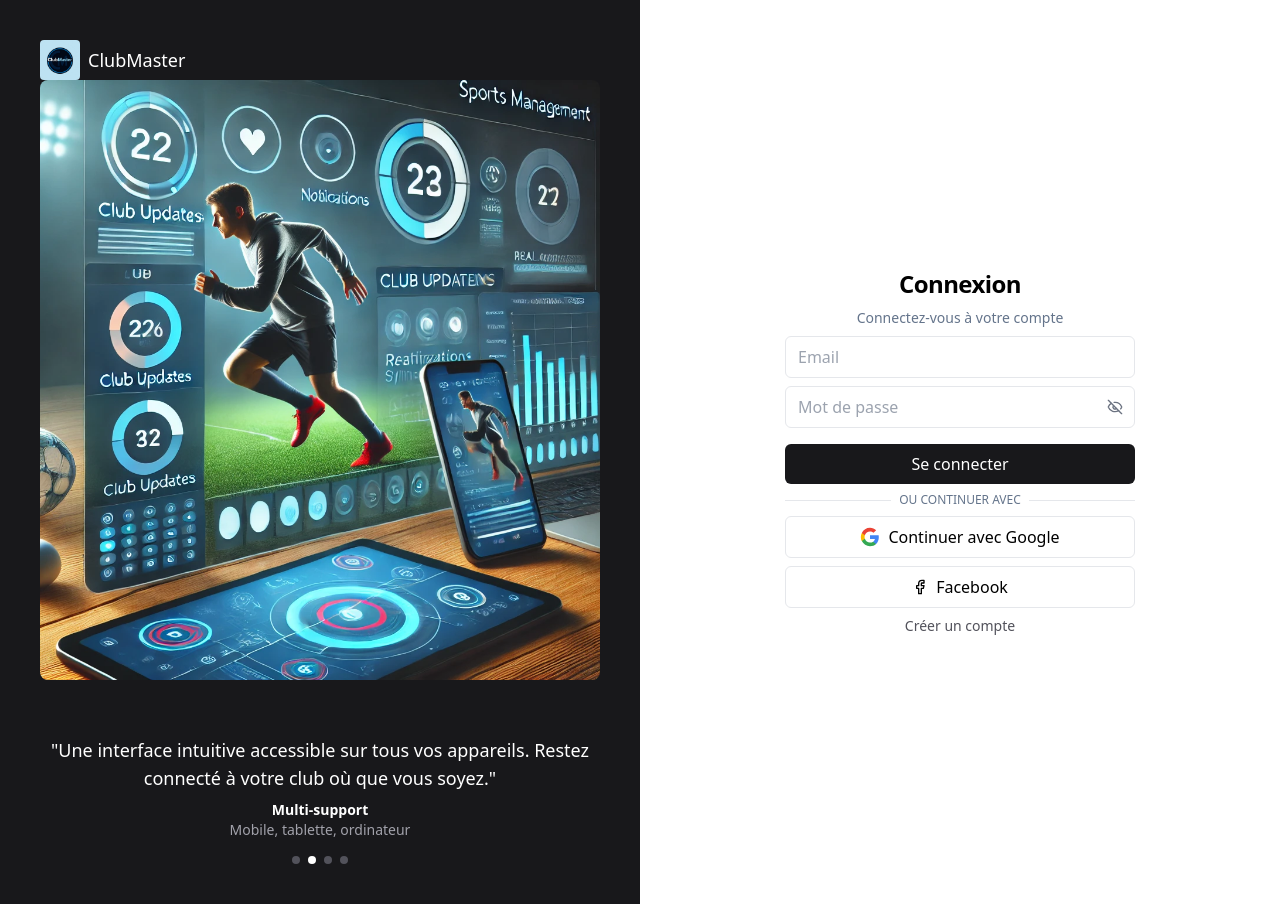
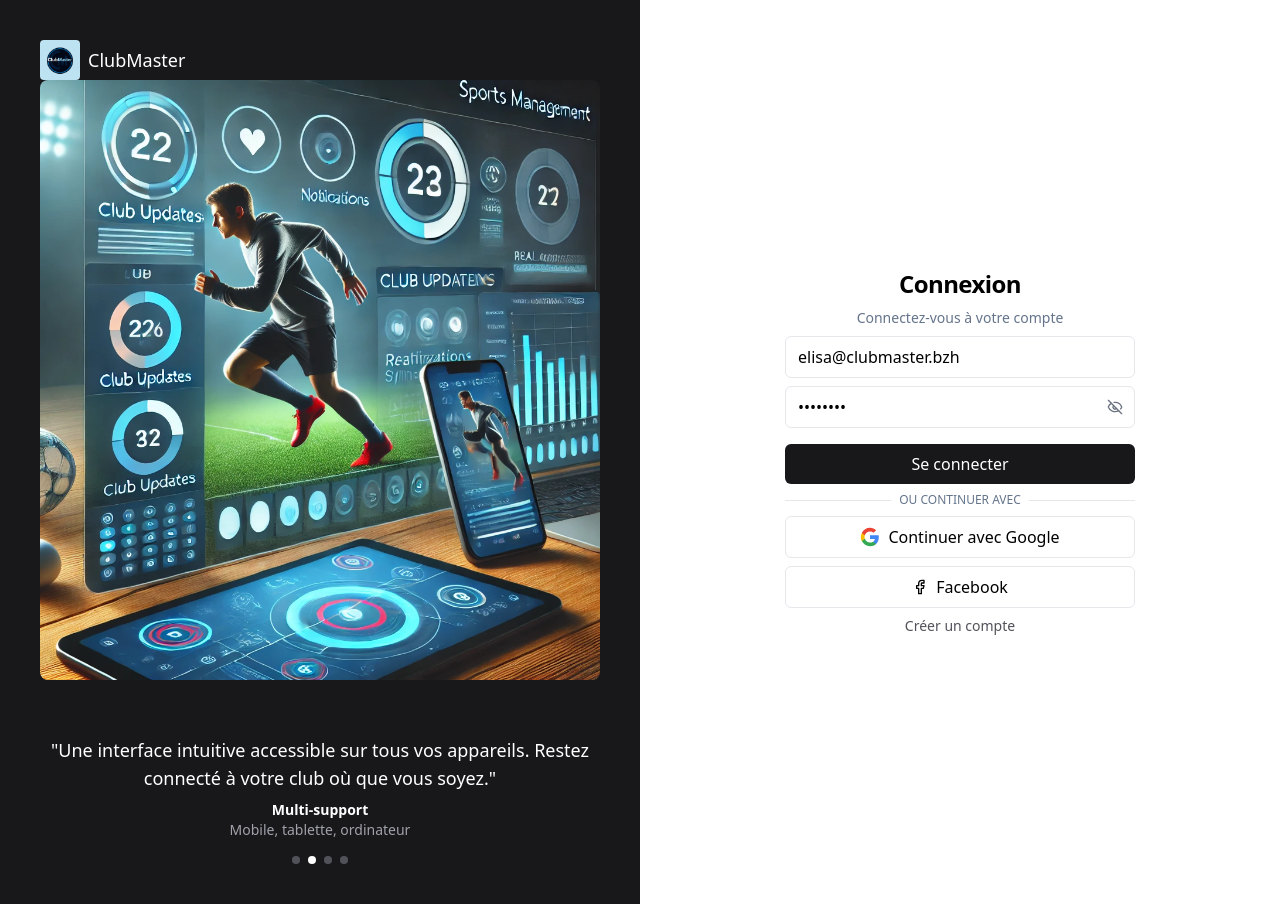
Before and after one commit to TigrouForMatic/ClubMaster, a React (Vite) app in the folder APP/ClubMaster-APP/: page /auth/login in a window 1280 px wide. Built offline with nearby package versions, Linux system fonts and the light colour scheme.

Commit message:
Bug : MembershipSigned Send Button + Ergo maxRequestJoin

```diff
--- a/APP/ClubMaster-APP/src/components/Authentification/AuthForm.jsx
+++ b/APP/ClubMaster-APP/src/components/Authentification/AuthForm.jsx
@@ -16,10 +16,10 @@ const passwordRules = [
 
 function AuthForm() {
   const [isLogin, setIsLogin] = useState(true);
-  // const [login, setLogin] = useState('elisa@clubmaster.bzh');
-  // const [password, setPassword] = useState('Test1234');
-  const [login, setLogin] = useState('');
-  const [password, setPassword] = useState('');
+  const [login, setLogin] = useState('elisa@clubmaster.bzh');
+  const [password, setPassword] = useState('Test1234');
+  // const [login, setLogin] = useState('');
+  // const [password, setPassword] = useState('');
   const [confirmPassword, setConfirmPassword] = useState('');
   const [error, setError] = useState('');
   const [showPassword, setShowPassword] = useState(false);
--- a/APP/ClubMaster-APP/src/components/ClubOptions/FindClubOption.jsx
+++ b/APP/ClubMaster-APP/src/components/ClubOptions/FindClubOption.jsx
@@ -5,7 +5,7 @@ import api from '../../js/App/Api';
 import { Search, MapPin, Building2 } from 'lucide-react';
 import ModalSignedMembershipForm from '../Modale/ModalSignedMembershipForm';
 
-const ClubCard = React.memo(({ club, onClick }) => (
+const ClubCard = React.memo(({ club, onClick, maxRequestToJoin }) => (
   <div
     onClick={() => onClick(club)}
     className="group relative flex cursor-pointer items-center justify-between rounded-lg border p-4 hover:bg-gray-50 transition-colors"
@@ -19,7 +19,7 @@ const ClubCard = React.memo(({ club, onClick }) => (
         <span className="text-xs text-blue-500">Demande envoyée</span>
       </div>
     )}
-    {!club.request && (
+    {!club.request && maxRequestToJoin <= 4 && (
       <div className="ml-4 md:opacity-0 md:group-hover:opacity-100 transition-opacity">
         <span className="text-xs text-muted-foreground">Cliquer pour rejoindre</span>
       </div>
@@ -211,7 +211,7 @@ const FindClubOption = () => {
           <div className="p-4 space-y-4">
             {currentClubs.length > 0 ? (
               currentClubs.map((club) => (
-                <ClubCard key={club.id} club={club} onClick={() => {
+                <ClubCard key={club.id} club={club} maxRequestToJoin={maxRequestToJoin} onClick={() => {
                   if (maxRequestToJoin <= 4) {
                     if (!club.request) {
                       setSelectedClub(club);
--- a/APP/ClubMaster-APP/src/components/Modale/ModalSignedMembershipForm.jsx
+++ b/APP/ClubMaster-APP/src/components/Modale/ModalSignedMembershipForm.jsx
@@ -23,12 +23,13 @@ const ModalSignedMembershipForm = ({ isOpen, onClose, club, membershipForm, onSu
                     membershipFormId: membershipForm.id,
                     loginid: currentUser.id
                 });
-                onSubmit(club.id);
-                handleClose();
             } catch (err) {
                 console.error('Erreur lors de la récupération des signatures:', err.message);
             }
         }
+
+        onSubmit(club.id);
+        handleClose();
     };
 
     const handleClose = useCallback(() => {
@@ -74,7 +75,7 @@ const ModalSignedMembershipForm = ({ isOpen, onClose, club, membershipForm, onSu
                             </svg>
                         </button>
                         <h2 className="text-2xl font-semibold tracking-tight">
-                            Signature du formulaire d'adhésion
+                            Formulaire d'adhésion
                         </h2>
                     </div>
                     <button
@@ -121,6 +122,7 @@ const ModalSignedMembershipForm = ({ isOpen, onClose, club, membershipForm, onSu
                         </button>
                         <button
                             onClick={handleSubmit}
+                            disabled={!signature && membershipForm.RequiresSignature}
                             className="px-4 py-2 text-sm font-medium text-white bg-blue-600 border border-transparent rounded-md shadow-sm hover:bg-blue-700"
                         >
                             Demander à rejoindre
```
